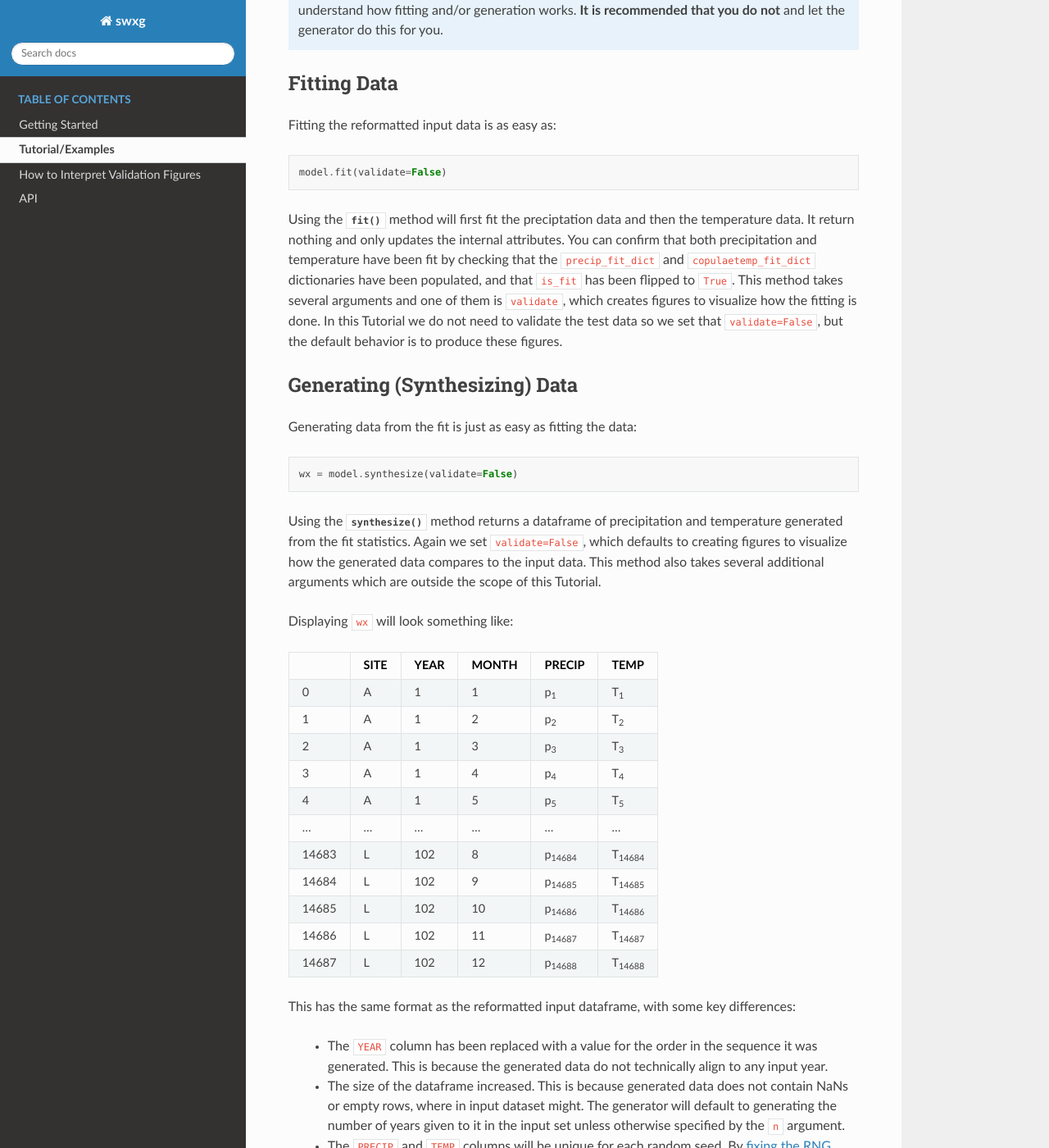
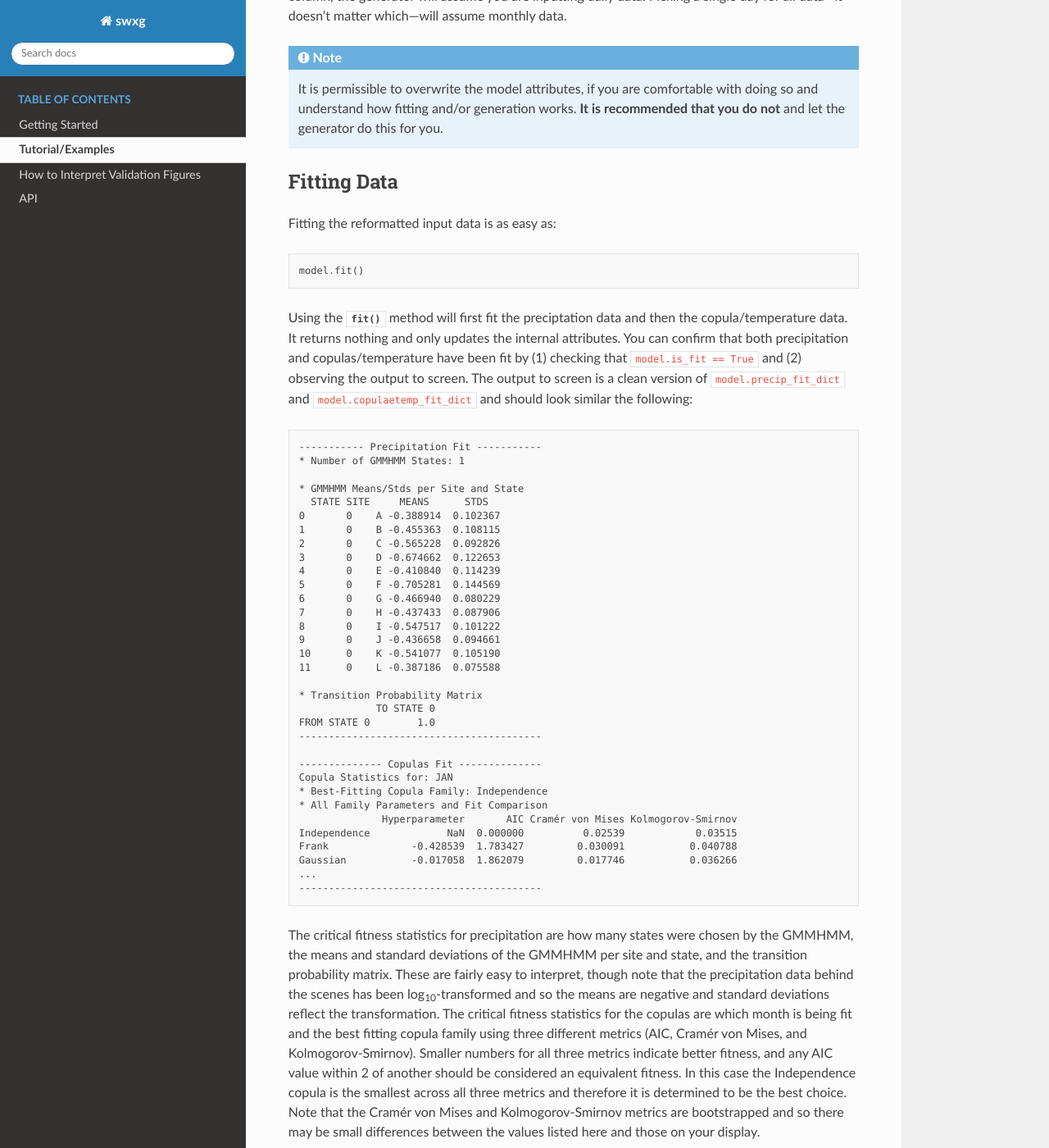
Before and after one commit to xthames/swxg, a Sphinx documentation site: the page built from docs/source/examples/index.rst, in a window 1280 px wide and 1400 px high, scrolled down 2911 px. Shown: the whole window at 82% size. Built offline with Sphinx 7.4.7 and the Read the Docs theme 3.1.0, drawn with Linux system fonts in a browser that asks for light colours; some of the changed text lies outside the part shown.

Commit message:
accepts input of subdaily, documentation update to match package updates

```diff
--- a/docs/source/api/index.rst
+++ b/docs/source/api/index.rst
@@ -1,3 +1,5 @@
+.. _api:
+
 API
 ===
 
--- a/docs/source/examples/index.rst
+++ b/docs/source/examples/index.rst
@@ -20,7 +20,7 @@
 The ``test_wx`` DataFrame
 -------------------------
 
-The ``swxg.test_wx`` dataset is a Pandas dataframe that on display should look like this:
+The ``swxg.test_wx`` dataset is a Pandas dataframe that when using ``print(swxg.test_wx)`` should look like this:
 
 =====  ====  ==========  ========  =========
  ..    SITE   DATETIME    PRECIP     TEMP
@@ -44,11 +44,11 @@
 
  * There are four columns: ``SITE``, ``DATETIME``, ``PRECIP``, and ``TEMP``. The ``swxg.SWXGModel`` class expects at least four columns with these names specifically, otherwise it won't know how to format, process, fit, or generate data. **It also requires this order for the columns as well**. In version 0.2.0 the generator will only generate precipitation and temperature, but in the future it may be able to do more.
  * The ``SITE`` column has type ``str`` and has a unique identifier for each unique site. Letters ``A`` through ``L`` are used here, but full strings can also be used.
- * The ``DATETIME`` column has type ``datetime``. This is the standard object output using ``datetime.datetime.strptime(date_string, input_format_code)`` from the ``datetime`` package. In version 0.2.0 you must format the date using YYYY-MM-DD (so, hyphens, not forward slashes). You can format any ``strptime`` output with ``strftime`` and a corresponding ``output_format_code``.
+ * The ``DATETIME`` column has type ``datetime``. This is the standard object output using ``datetime.datetime.strptime(date_string, input_format_code)`` from the ``datetime`` package. In version 0.2.2 you must format the date using YYYY-MM-DD (so, hyphens, not forward slashes). You can format any ``strptime`` output with ``strftime`` and a corresponding ``output_format_code``.
  * The ``PRECIP`` column has type ``float``, and is reported in units of [m]. It is recommended that units are metric!
  * The ``TEMP`` column has type ``float``, and is reported in units of [\ |deg|\ C]. It is recommend that units are metric!
 
-If one of the columns has the wrong name, type, or the column is in the wrong location, the Python editor will throw an error until it is corrected and acceptable for the generator.
+And that's it -- just a location, timestamp and linked precipitation and temperature are the only datapoints you need to get started (even with your own data)! If one of the columns has the wrong name, type, or the column is in the wrong location, the Python editor will throw an error until it is corrected and acceptable for the generator.
 
 Applying an Input DataFrame to ``SWXGModel``
 --------------------------------------------
@@ -59,18 +59,18 @@
 
     model = swxg.SWXGModel(swxg.test_wx)
 
-This creates an instance of the ``SWXGModel`` class with ``test_wx`` as the initial input. **In order to instantiate the class you must include an input dataframe**.
+This creates an instance of the ``SWXGModel`` class with ``test_wx`` as the initial input. **You cannot instantiate the class without an input dataframe**.
 
 The ``SWXGModel`` class has the following (if initially empty) attributes:
 
  * ``raw_data``: This is the dataframe you gave it as input, exactly as it was input. This is here as a sanity check that your input successfully made it into the model without artifacts.
- * ``data``: This is the input dataframe, reformatted to separate the ``DATETIME`` column into ``YEARS``, ``MONTHS``, and potentially ``DAYS``, depending on the input dataframe resolution.
+ * ``data``: This is the input dataframe, reformatted to separate the ``DATETIME`` column into ``YEARS``, ``MONTHS``, and potentially ``DAYS``, depending on the input dataframe resolution. Starting in version 0.2.2 you can include subdaily data but it will be aggregated to daily since a subdaily generation scheme has yet to be implemented.
  * ``resolution``: This is the resolution of the input dataframe as determined by the model. It can be ``daily`` or ``monthly``.
  * ``precip_fit_dict``: This is the dictionary of statistics related to fitting precipitation that the generator will use. It is initially ``{}``.
  * ``copulaetemp_fit_dict``: This is the dictionary of statistics related to fitting copulae and temperature that the generator will use. It is initially ``{}``.
  * ``is_fit``: This is a flag for whether or not the input data has been fit yet. **Generation cannot happen without the data having been previously fit**. It is initially ``False``.
 
-Displaying ``model.data`` should look like this:
+Displaying ``model.data`` using ``print(model.data)`` should look like this:
 
 =====  ====  ====  =====  ========  =========
  ..    SITE  YEAR  MONTH   PRECIP     TEMP
@@ -101,9 +101,51 @@
 
 .. code-block:: python
 
-   model.fit(validate=False)
+   model.fit()
 
-Using the :meth:`fit() <swxg.SWXGModel.fit>` method will first fit the preciptation data and then the temperature data. It return nothing and only updates the internal attributes. You can confirm that both precipitation and temperature have been fit by checking that the ``precip_fit_dict`` and ``copulaetemp_fit_dict`` dictionaries have been populated, and that ``is_fit`` has been flipped to ``True``. This method takes several arguments and one of them is ``validate``, which creates figures to visualize how the fitting is done. In this Tutorial we do not need to validate the test data so we set that ``validate=False``, but the default behavior is to produce these figures.
+Using the :meth:`fit() <swxg.SWXGModel.fit>` method will first fit the preciptation data and then the copula/temperature data. It returns nothing and only updates the internal attributes. You can confirm that both precipitation and copulas/temperature have been fit by (1) checking that ``model.is_fit == True`` and (2) observing the output to screen. The output to screen is a clean version of ``model.precip_fit_dict`` and ``model.copulaetemp_fit_dict`` and should look similar the following:
+
+.. code-block:: text
+
+  ----------- Precipitation Fit -----------
+  * Number of GMMHMM States: 1
+
+  * GMMHMM Means/Stds per Site and State
+    STATE SITE     MEANS      STDS
+  0       0    A -0.388914  0.102367
+  1       0    B -0.455363  0.108115
+  2       0    C -0.565228  0.092826
+  3       0    D -0.674662  0.122653
+  4       0    E -0.410840  0.114239
+  5       0    F -0.705281  0.144569
+  6       0    G -0.466940  0.080229
+  7       0    H -0.437433  0.087906
+  8       0    I -0.547517  0.101222
+  9       0    J -0.436658  0.094661
+  10      0    K -0.541077  0.105190
+  11      0    L -0.387186  0.075588
+
+  * Transition Probability Matrix
+               TO STATE 0
+  FROM STATE 0        1.0
+  -----------------------------------------
+
+  -------------- Copulas Fit --------------
+  Copula Statistics for: JAN
+  * Best-Fitting Copula Family: Independence
+  * All Family Parameters and Fit Comparison
+                Hyperparameter       AIC Cramér von Mises Kolmogorov-Smirnov
+  Independence             NaN  0.000000          0.02539            0.03515
+  Frank              -0.428539  1.783427         0.030091           0.040788
+  Gaussian           -0.017058  1.862079         0.017746           0.036266
+  ...
+  -----------------------------------------
+
+.. |eacute| unicode:: U+00E9
+
+The critical fitness statistics for precipitation are how many states were chosen by the GMMHMM, the means and standard deviations of the GMMHMM per site and state, and the transition probability matrix. These are fairly easy to interpret, though note that the precipitation data behind the scenes has been log\ :sub:`10`\ -transformed and so the means are negative and standard deviations reflect the transformation. The critical fitness statistics for the copulas are which month is being fit and the best fitting copula family using three different metrics (AIC, Cram\ |eacute|\ r von Mises, and Kolmogorov-Smirnov). Smaller numbers for all three metrics indicate better fitness, and any AIC value within 2 of another should be considered an equivalent fitness. In this case the Independence copula is the smallest across all three metrics and therefore it is determined to be the best choice. Note that the Cram\ |eacute|\ r von Mises and Kolmogorov-Smirnov metrics are bootstrapped and so there may be small differences between the values listed here and those on your display.
+
+Several arguments and keyword arguments are accepted by the :meth:`fit() <swxg.SWXGModel.fit>` method. These include, but are not limited to, turning off the output statistics display (``verbose=False``), creating validation figures that step through the fitting process (``validate=True``), hard-setting the number of GMMHMM states to use (``kwargs={"gmmhmm_states": 1}``), and restricting the copula families to try (``kwargs={"copula_families": ["Frank"]}``). Please review the method to learn the default behavior and how to change it.
 
 Generating (Synthesizing) Data
 ------------------------------
@@ -112,11 +154,11 @@
 
 .. code-block:: python
 
-    wx = model.synthesize(validate=False)
+    wx = model.synthesize()
 
-Using the :meth:`synthesize() <swxg.SWXGModel.synthesize>` method returns a dataframe of precipitation and temperature generated from the fit statistics. Again we set ``validate=False``, which defaults to creating figures to visualize how the generated data compares to the input data. This method also takes several additional arguments which are outside the scope of this Tutorial.
+Using the :meth:`synthesize() <swxg.SWXGModel.synthesize>` method returns a dataframe of precipitation and temperature generated from the fit statistics. This method also takes several additional arguments which should be reviewed but are outside the scope of this Tutorial.
 
-Displaying ``wx`` will look something like:
+``print(wx)`` will have the general form:
 
 =====  ====  ====  =====  ===============  ===============
  ..    SITE  YEAR  MONTH      PRECIP            TEMP
@@ -137,5 +179,11 @@
 This has the same format as the reformatted input dataframe, with some key differences:
 
  * The ``YEAR`` column has been replaced with a value for the order in the sequence it was generated. This is because the generated data do not technically align to any input year.
- * The size of the dataframe increased. This is because generated data does not contain NaNs or empty rows, where in input dataset might. The generator will default to generating the number of years given to it in the input set unless otherwise specified by the ``n`` argument.
+ * The size of the dataframe increased. This is because generated data does not contain NaNs or empty rows, where the input dataset might. The generator will default to generating the number of years given to it in the input set unless otherwise specified by the ``n`` argument.
+ * You can synthesize weather at as-fine or coarser resolutions than your input dataset using the ``resolution`` argument, but not finer. Attempting finer resolutions will default to the resolution of the input dataset.
  * The ``PRECIP`` and ``TEMP`` columns will be unique for each random seed. By `fixing the RNG seed <https://numpy.org/doc/2.2/reference/random/generator.html#numpy.random.Generator>`__ before fitting the input data you can guarantee reproducibility.
+
+Next Steps
+----------
+
+And that's all there is to it! You can try generating a new sample of data by simply envoking ``wx2 = model.synthesize()``, or try fitting a dataset of your own. We recommend looking at :ref:`How to Interpret the Validation Figures <how-to-validate>` and the :ref:`API <api>` next.
--- a/docs/source/validation/index.rst
+++ b/docs/source/validation/index.rst
@@ -5,63 +7,75 @@
 
 .. note::
 
-   In both the :meth:`fit() <swxg.SWXGModel.fit>` and :meth:`synthesize() <swxg.SWXGModel.synthesize>` methods there is an argument called ``dirpath``. You can give it a string *relative to the current working directory* and that is where all of the figures created by that method will go. Setting the path in one method will not set it in the other; this is to give the user more control over where these figures end up.
+   In both the :meth:`fit() <swxg.SWXGModel.fit>` and :meth:`synthesize() <swxg.SWXGModel.synthesize>` methods there is an argument called ``dirpath``. You can give it a string *relative to the current working directory* like ``"path/to/validation/"`` and that is where all of the figures created by that method will go. Setting the path in one method will not set it in the other; this is to give the user more control over where these figures end up.
 
 .. note::
 
-   All of the validation figures have ``.svg`` extensions. This is so that you can zoom in on the figures and pick things apart by eye, or remove elements for clarity in the appropriate editor.
+   All of the validation figures have ``.svg`` extensions by default. This is so that you can zoom in on the figures and pick things apart by eye, or remove elements for clarity in the appropriate editor. You may change the extensions using the ``figure_extension`` keyword argument.
 
+.. note::
+
+  You may not want to validate all aspects of the fitting process, especially after you have found a combination of arguments that provides a suitable fit. The default behavior is to create figures for everything, but you may specify whether you want only precipitation or copula figures in the ``validation_figures`` keyword argument.
 
 :func:`validate_gmmhmm_states() <swxg.make_figures.validate_gmmhmm_states>`
 ---------------------------------------------------------------------------
 
  * **How to Interpret**: A test of how good the GMMHMM fit is for each of the explored number of states. Note that the loglikelihood statistic is monotonically increasing and the AIC statistic can run into issues with overfitting, so the BIC is generally the best choice. The lowest value corresponds to the best fit. If you set the number of states and don't explore any this will not be called.
+ * **Validates**: Precipitation
  * **Output**: ``Validate_GMMHMM_NumStates.svg``
 
 :func:`validate_explore_pt_dependence() <swxg.make_figures.validate_explore_pt_dependence>`
 -------------------------------------------------------------------------------------------
 
  * **How to Interpret**: A plot of the Kendall and Spearman correlations between precipitation and temperature, and a scatterplot of precipitation against temperature. Both precipitation and temperature have been spatially averaged, so axes ticks or panels in each figure are per month. The metrics should align with the relative position of the Kendall Plots against the 1:1 line.
+ * **Validates**: Copulas
  * **Output**: ``Validate_Copulae_ExplorePTCorrelation_MonthlySpatialAverage.svg``, ``Validate_Copulae_PTDistribution_MonthlySpatialAverage.svg``
 
 :func:`validate_pt_acf() <swxg.make_figures.validate_pt_acf>`
 -------------------------------------------------------------
 
  * **How to Interpret**: Autocorrelation functions of spatially-averaged precipitation and temperature, and their residuals. The residuals should not have any significant autocorrelations (points are within the bands).
+ * **Validates**: Copulas
  * **Output**: ``Validate_Copulae_[Precip,Temp]_ACF.svg``
 
 :func:`validate_pt_stationarity() <swxg.make_figures.validate_pt_stationarity>`
 -------------------------------------------------------------------------------
 
  * **How to Interpret**: A test of the stationarity of the residuals using the `Mann-Whitney U test <https://en.wikipedia.org/wiki/Mann%E2%80%93Whitney_U_test>`__. Values above 0.05 do not reject the null hypothesis that the two populations have the same distribution.
+ * **Validates**: Copulas
  * **Output**: ``Validate_Copulae_[Precip,Temp]_ResidStationarity2Groups.svg``
 
 :func:`validate_pt_dependence_structure() <swxg.make_figures.validate_pt_dependence_structure>`
 -----------------------------------------------------------------------------------------------
 
  * **How to Interpret**: A test of the dependence structure of the precipitation and temperature residuals to determine which copula families can be used. These should rhyme with the Kendall statistics; you can read more about them here: `Genest & Boies (2003) <https://www.jstor.org/stable/30037296>`__.
+ * **Validates**: Copulas
  * **Output**: ``Validate_Copulae_KPlots.svg``
 
 :func:`validate_obs_spatial_temporal_correlations() <swxg.make_figures.validate_obs_spatial_temporal_correlations>`
 -------------------------------------------------------------------------------------------------------------------
 
  * **How to Interpret**: The spatial and temporal correlations for the observations (input dataset). Spatial correlations are for precipitation and temperature and use Pearson correlations coefficients, while temporal correlations are just for precipitation and use ACFs and PACFs. These will be compared against after generating data.
+ * **Validates**: Observations
  * **Output**: ``Validate_SpatialCorrelation_[Annual,Monthly]_[Precip,Temp].svg``, ``Validate_GMMHMM_MarkovianStructure_[Annual,Monthly].svg``
 
 :func:`validate_gmmhmm_statistics() <swxg.make_figures.validate_gmmhmm_statistics>`
 -----------------------------------------------------------------------------------
 
  * **How to Interpret**: Various statistics related to the fitting of the precipitation GMMHMM. Q-Q plots show how Gaussian the log\ :sub:`10`\ -transformed precipitation data is; ACFs/PACFs show if the hidden states are Markovian (only plots if the number of determined hidden states is greater than 1); the transition probability matrix shows the likelihood of transition between hidden states.
+ * **Validates**: Precipitation
  * **Output**: ``Validate_GMMHMM_QQs.svg``, ``Validate_GMMHMM_HiddenStateMarkovStructure.svg``, ``Validate_GMMHMM_TransitionProbabilities.svg``
 
 :func:`validate_copulae_statistics() <swxg.make_figures.validate_copulae_statistics>`
 -------------------------------------------------------------------------------------
 
  * **How to Interpret**: Various statistics related to the fitting of the copulae. The best-fitting copula families per month are shown in the radial plot, with lowest values representing the best fit. In the contour plot, the various copula families (colors) are compared to the empirical copula (black).
- * **Output**: ``Validate_Copulae_AICs.svg``, ``Validate_Copulae_Comparison.svg``
+ * **Validates**: Copulas
+ * **Output**: ``Validate_Copulae_FitMetrics.svg``, ``Validate_Copulae_Comparison.svg``
 
 :func:`compare_synth_to_obs() <swxg.make_figures.compare_synth_to_obs>`
 -----------------------------------------------------------------------
 
  * **How to Interpret**: A comparison of all the generated data against the observed data, largely using the previously-visualized set. Observed data is in black and generated data is in grey.
+ * **Validates**: Generated weather to observed weather
  * **Output**: ``Compare_GMMHMM_AnnualPrecip.svg``, ``Compare_CumulativeFrequency_Precip.svg``, ``Compare_SpatialCorrelations_[MONTH].svg``, ``Compare_TemporalCorrelations_[SITE].svg``, ``Compare_PTCorrelations_KendallSpearman.svg``, ``Compare_HistScatter_[SITE].svg``, ``Compare_StatisticalDistributions_[SITE].svg``, ``Compare_PerDOY_[SITE].svg``
```
Also changed, not shown: other parts of docs/source/examples/index.rst (+1 -1 lines), other parts of docs/source/validation/index.rst (+2 -0 lines), README.md (+15 -3 lines), 3 other files.
